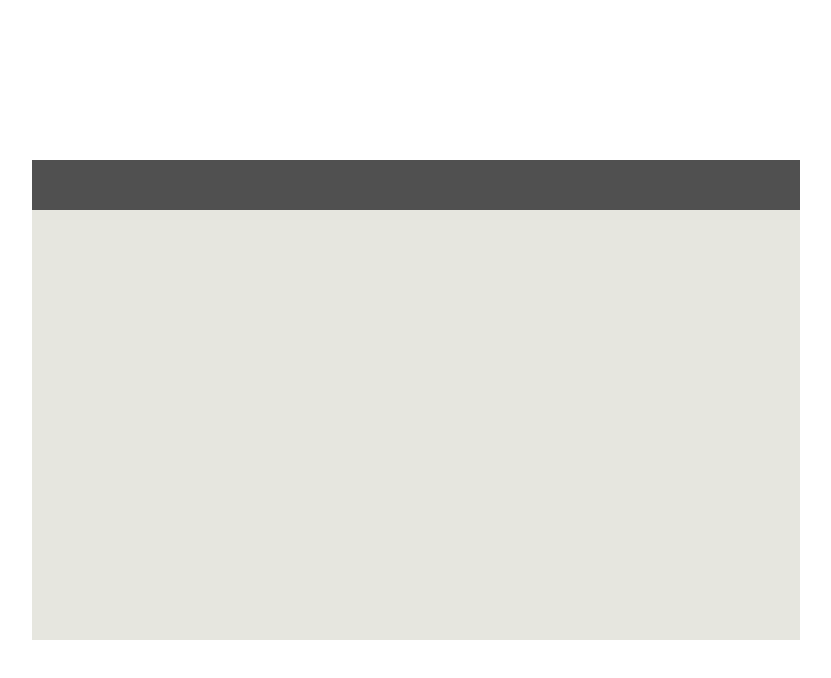
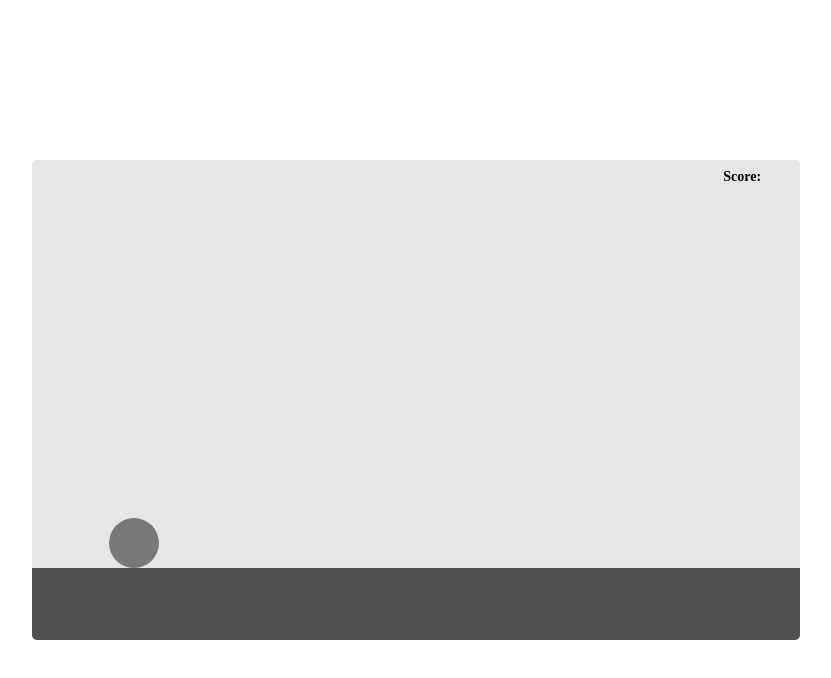
Before and after one commit to Mali7422/JumpingGame, a plain HTML site: page index.html in a window 1280 px wide. Shown: the whole page, without its empty margins (224-1055 px from the left). Drawn offline with Linux system fonts and the light colour scheme.

Commit message:
Goruntunun genel semasi yapildi

```diff
--- a/index.html
+++ b/index.html
@@ -10,14 +10,16 @@
 
     <div id="container">
 
-        <div id="score"></div>
+        <div id="score">
+            <p>Score: </p>
+        </div>
 
-        <div id="character">
-            <a href="https://www.flaticon.com/free-icons/clean" title="clean icons"></a>
+        <div id="player">
+
         </div>
 
         <div class="obstacle">
-            <a href="https://www.flaticon.com/free-icons/resources" title="resources icons"></a>
+
         </div>
 
         <div id="floor"></div>
--- a/style.css
+++ b/style.css
@@ -12,11 +12,46 @@ body, html {
     height: 60%;
     width: 60%;
     margin: auto;
-    background-color: rgb(230, 230, 223);
+    background-color: rgb(230, 230, 230);
+    position: relative;
+    border-radius: 5px;
+    padding: 0;
+    margin: 0;
 }
 
 #floor {
+    position: absolute;
+    bottom: 0;
     width: 100%;
+    height: 15%;
+    background-color: rgb(80, 80, 80);
+    border-bottom-right-radius: 5px;
+    border-bottom-left-radius: 5px;
+    padding: 0;
+    margin: 0;
+}
+
+#score {
+    position: absolute;
+    display: flex;
+    justify-content: start;
+    align-items: center;
+    top: 0;
+    right: 0;
+    width: 10%;
+    height: 7%;
+    background-color: rgb(230, 230, 230);
+    font-size: 14px;
+    font-weight: bold;
+    border-top-right-radius: 5px;
+}
+
+#player {
+    position: absolute;
+    left: 10%;
+    bottom: 15%;
+    width: 50px;
     height: 50px;
-    background-color: rgb(80, 80, 80);
+    background-color: rgb(120, 120, 120);
+    border-radius: 50%;
 }
```
